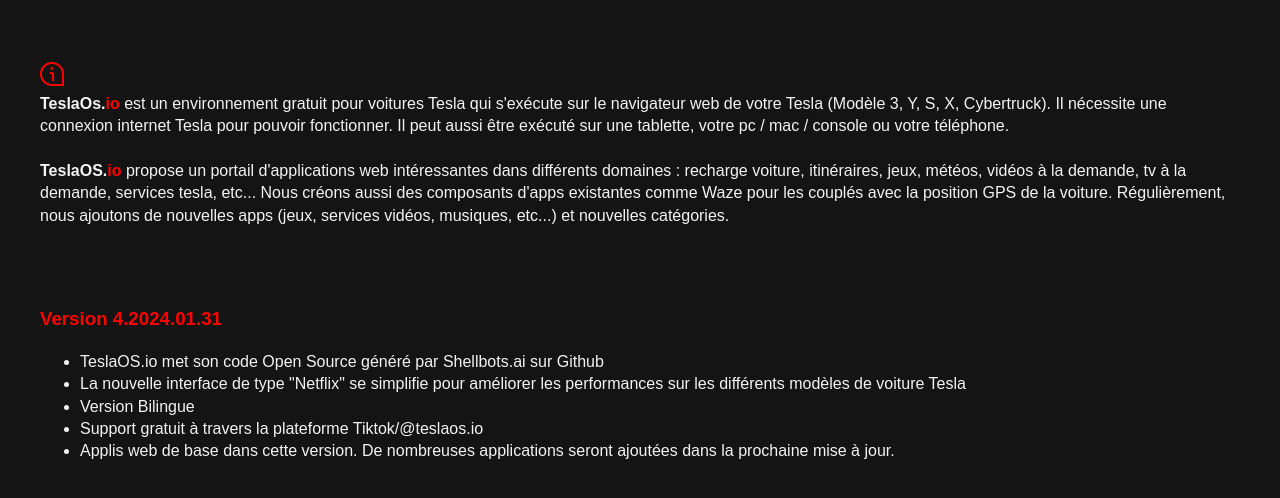
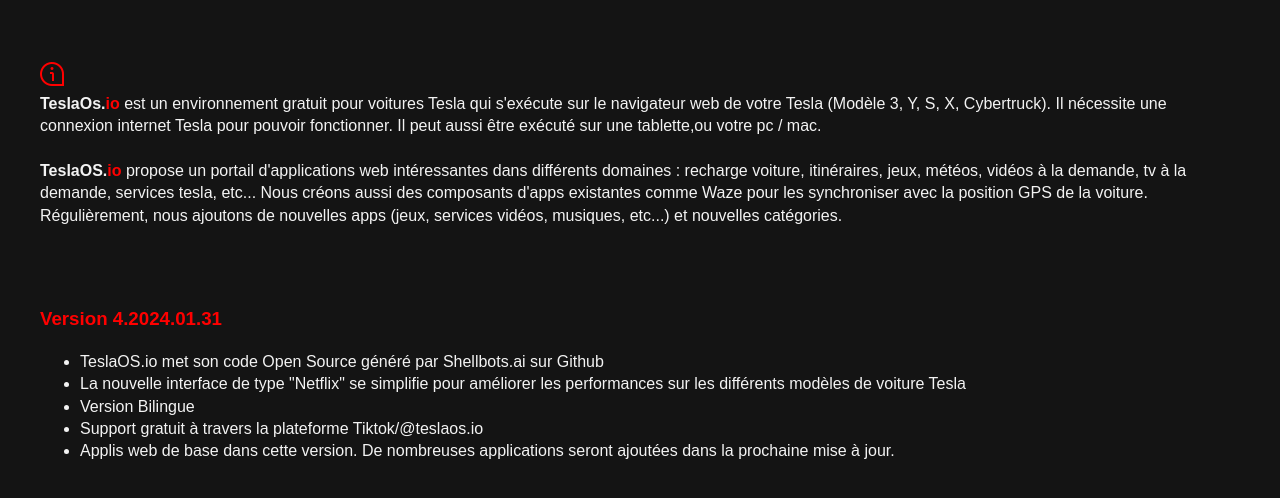
Before and after one commit to neuronessolutions/teslaos.io, a plain HTML site: page infos.html in a window 1280 px wide. Drawn offline with Linux system fonts and the light colour scheme.

Commit message:
Modification des fichiers d'infos.

```diff
--- a/infos.html
+++ b/infos.html
@@ -11,7 +11,7 @@
 
 <body>
 
-  <table border="0" width="100%" style="border-spacing:20px;"><tr><td style="padding:20px"><br/><img src="img/comment-info.png"><br/><strong>TeslaOs.<font color="#FF0000">io</font></strong> est un environnement gratuit pour voitures Tesla qui s'exécute sur le navigateur web de votre Tesla (Modèle 3, Y, S, X, Cybertruck). Il nécessite une connexion internet Tesla pour pouvoir fonctionner. Il peut aussi être exécuté sur une tablette, votre pc / mac / console ou votre téléphone.<br/><br/><strong>TeslaOS.<font color="#FF0000">io</font></strong> propose un portail d'applications web intéressantes dans différents domaines : recharge voiture, itinéraires, jeux, météos, vidéos à la demande, tv à la demande, services tesla, etc... Nous créons aussi des composants d'apps existantes comme Waze pour les couplés avec la position GPS de la voiture. Régulièrement, nous ajoutons de nouvelles apps (jeux, services vidéos, musiques, etc...) et nouvelles catégories.</td></tr>
+  <table border="0" width="100%" style="border-spacing:20px;"><tr><td style="padding:20px"><br/><img src="img/comment-info.png"><br/><strong>TeslaOs.<font color="#FF0000">io</font></strong> est un environnement gratuit pour voitures Tesla qui s'exécute sur le navigateur web de votre Tesla (Modèle 3, Y, S, X, Cybertruck). Il nécessite une connexion internet Tesla pour pouvoir fonctionner. Il peut aussi être exécuté sur une tablette,ou votre pc / mac.<br/><br/><strong>TeslaOS.<font color="#FF0000">io</font></strong> propose un portail d'applications web intéressantes dans différents domaines : recharge voiture, itinéraires, jeux, météos, vidéos à la demande, tv à la demande, services tesla, etc... Nous créons aussi des composants d'apps existantes comme Waze pour les synchroniser avec la position GPS de la voiture. Régulièrement, nous ajoutons de nouvelles apps (jeux, services vidéos, musiques, etc...) et nouvelles catégories.</td></tr>
     <tr><td style="padding:20px">
       <h3><font color="#FF0000">Version 4.2024.01.31</font></h3>
        <ul>
```
Also changed, not shown: infosus.html (+1 -1 lines).
